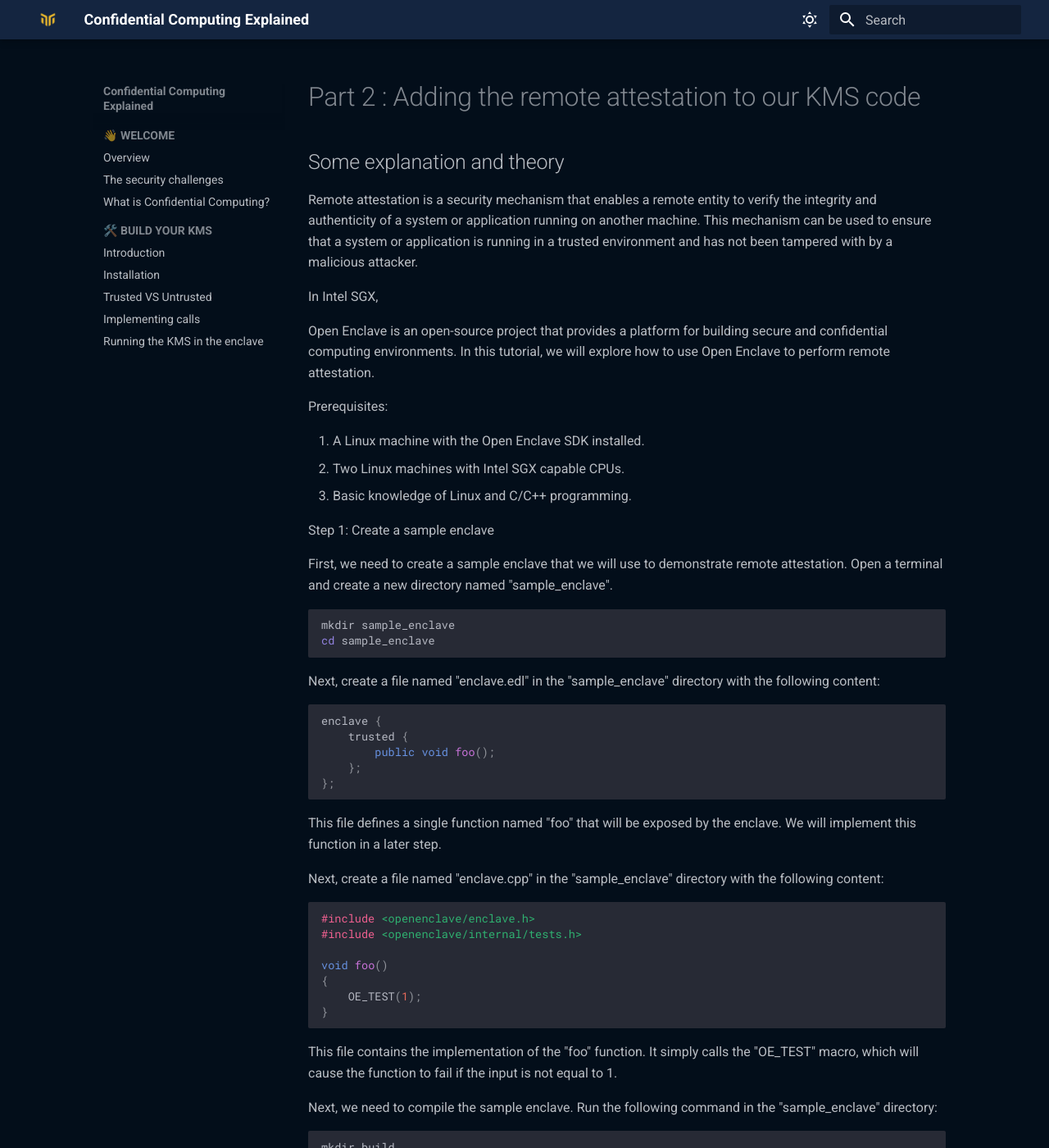
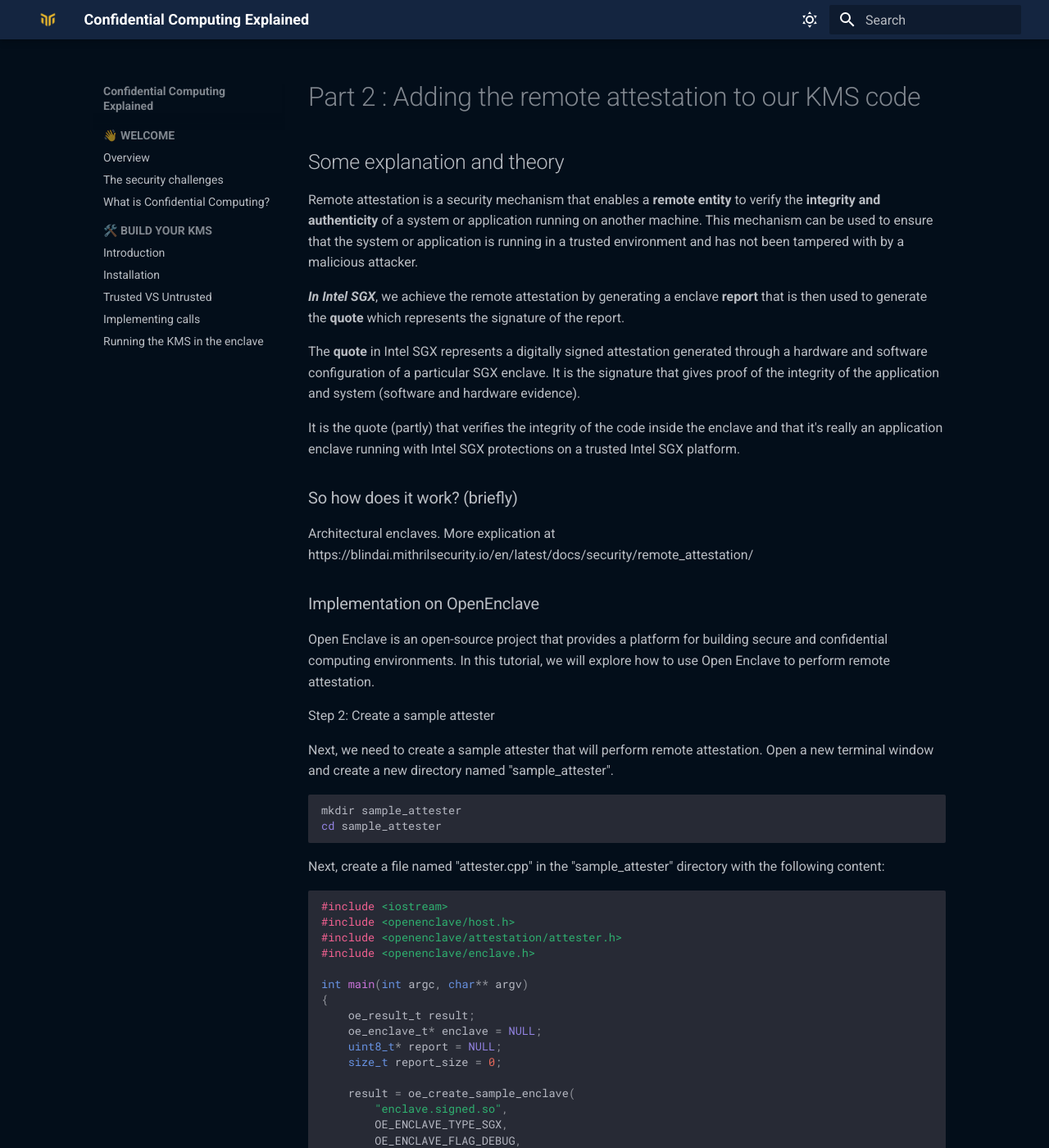
Before and after one commit to mithril-security/Confidential_Computing_Explained, an MkDocs documentation site: the page built from docs/docs/build-your-kms/part_2.md, in a window 1280 px wide and 1400 px high. Shown: the whole window at 82% size. Built offline with MkDocs 1.6.1 and Material for MkDocs 9.7.7, drawn with Linux system fonts in a browser that asks for light colours; comment, search, counter and statistics services are not loaded; some of the changed text lies outside the part shown.

Commit message:
adding changes to part2

````diff
--- a/docs/docs/build-your-kms/part_2.md
+++ b/docs/docs/build-your-kms/part_2.md
@@ -3,63 +3,24 @@
 
 
 ## Some explanation and theory
-Remote attestation is a security mechanism that enables a remote entity to verify the integrity and authenticity of a system or application running on another machine. This mechanism can be used to ensure that a system or application is running in a trusted environment and has not been tampered with by a malicious attacker.
+Remote attestation is a security mechanism that enables a **remote entity** to verify the **integrity and authenticity** of a system or application running on another machine. This mechanism can be used to ensure that the system or application is running in a trusted environment and has not been tampered with by a malicious attacker.
 
-In Intel SGX,
+***In Intel SGX***, we achieve the remote attestation by generating a enclave **report** that is then used to generate the **quote** which represents the signature of the report.
+
+The **quote** in Intel SGX represents a digitally signed attestation generated through a hardware and software configuration of a particular SGX enclave. It is the signature that gives proof of the integrity of the application and system (software and hardware evidence).
+
+It is the quote (partly) that verifies the integrity of the code inside the enclave and that it's really an application enclave running with Intel SGX protections on a trusted Intel SGX platform.
+
+### So how does it work? (briefly)
+Architectural enclaves. More explication at https://blindai.mithrilsecurity.io/en/latest/docs/security/remote_attestation/
+
+
+
+### Implementation on OpenEnclave
 
 Open Enclave is an open-source project that provides a platform for building secure and confidential computing environments. In this tutorial, we will explore how to use Open Enclave to perform remote attestation.
 
-Prerequisites:
 
-1. A Linux machine with the Open Enclave SDK installed.
-2. Two Linux machines with Intel SGX capable CPUs.
-3. Basic knowledge of Linux and C/C++ programming.
-
-Step 1: Create a sample enclave
-
-First, we need to create a sample enclave that we will use to demonstrate remote attestation. Open a terminal and create a new directory named "sample_enclave".
-
-```bash
-mkdir sample_enclave
-cd sample_enclave
-```
-
-Next, create a file named "enclave.edl" in the "sample_enclave" directory with the following content:
-
-```c++
-enclave {
-    trusted {
-        public void foo();
-    };
-};
-```
-
-This file defines a single function named "foo" that will be exposed by the enclave. We will implement this function in a later step.
-
-Next, create a file named "enclave.cpp" in the "sample_enclave" directory with the following content:
-
-```c++
-#include <openenclave/enclave.h>
-#include <openenclave/internal/tests.h>
-
-void foo()
-{
-    OE_TEST(1);
-}
-```
-
-This file contains the implementation of the "foo" function. It simply calls the "OE_TEST" macro, which will cause the function to fail if the input is not equal to 1.
-
-Next, we need to compile the sample enclave. Run the following command in the "sample_enclave" directory:
-
-```bash
-mkdir build
-cd build
-cmake ..
-make
-```
-
-This will generate a shared library file named "enclave.signed.so" in the "sample_enclave/build" directory.
 
 Step 2: Create a sample attester
 
@@ -130,3 +91,12 @@
 In addition, the code also includes two C++ files `aes_genkey.cpp` and `rsa_genkey.cpp`.
 
 The `certificate` and `private_key` character pointers contain example values for an X.509 digital certificate and private key, respectively. These values are used as test data and should be replaced with appropriate values for a given use case.
+
+## Quote generation
+The quote generation process begins by retrieving the report from the enclave. For that purpose, OpenEnclave SDK has an enclave **implementation** that's dedicated. Indeed, the function `oe_get_report` creates a report to be used in attestation (and specifically for our case, remote attestation). This call must be done **inside** the enclave as it is specific to the platform (and each enclave in that sense).
+
+However, to generate the quote, we must do so from the host. Because in the quote, we also have to add to add information specific to the platform, and hence to generate the generate, the host contacts the quoting enclave with the freshly sent report from the enclave.
+
+## Collerateral
+
+## Verification client side
````
Also changed, not shown: docs/docs/build-your-kms/part_3.md (added, +1 -0 lines).
